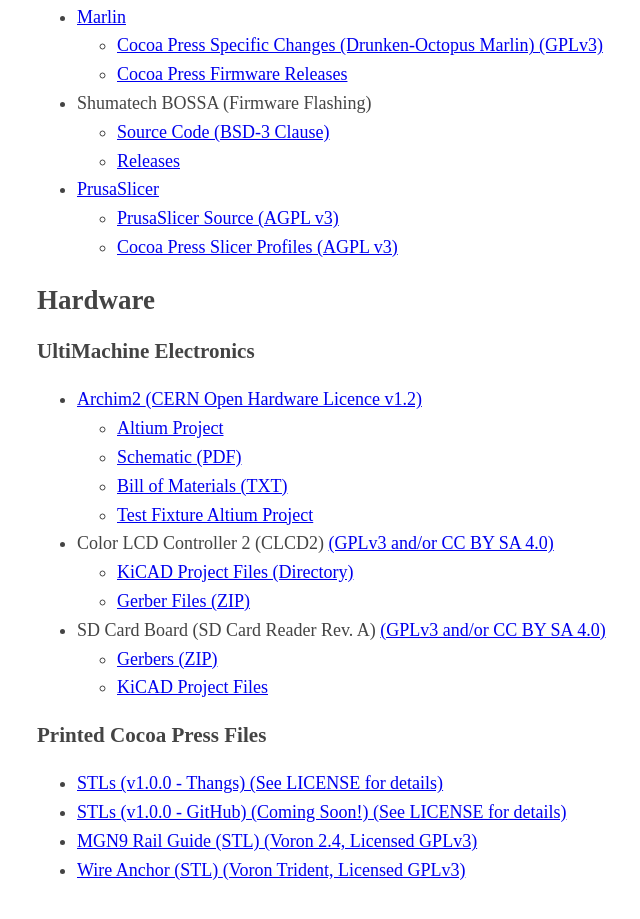
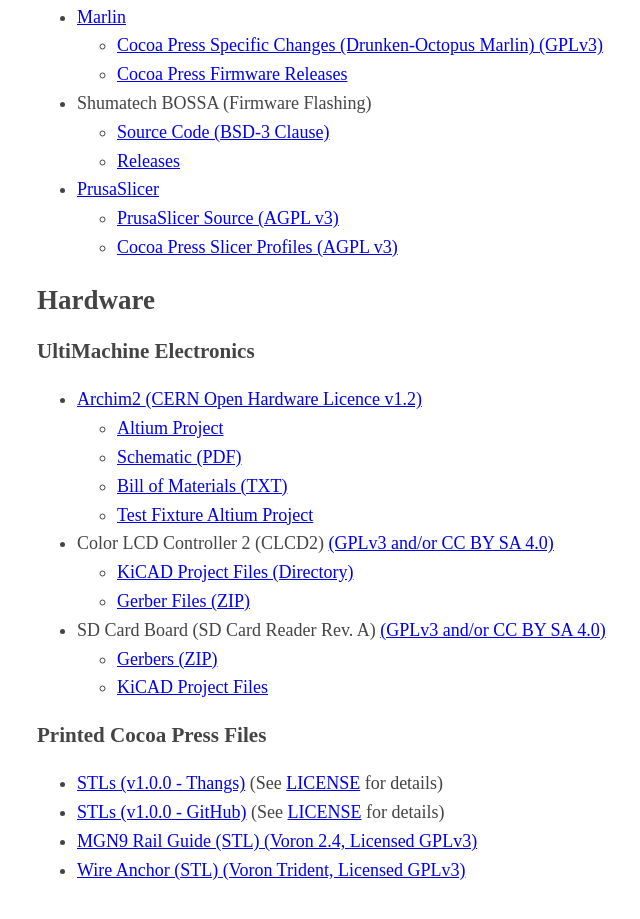
Before and after one commit to CocoaPress/opensource, a plain HTML site: page index.html in a window 1280 px wide. Shown: the part 477-1396 px from the top of the page, without its empty margins (278-918 px from the left). Drawn offline with Linux system fonts and the light colour scheme; a web font is replaced by a local one.

Commit message:
Added license callout to both Thangs + GitHub STL release and linked to GitHub release for convenience.

```diff
--- a/index.html
+++ b/index.html
@@ -76,8 +76,8 @@
 
 <h3>Printed Cocoa Press Files</h3>
     <ul>
-        <li><a href="https://thangs.com/designer/Cocoa%20Press/3d-model/Cocoa%20Press%203D%20Printed%20Parts-939895">STLs (v1.0.0 - Thangs) (See LICENSE for details)</a></li>
-        <li><a href="#">STLs (v1.0.0 - GitHub) (Coming Soon!) (See LICENSE for details)</a></li>
+        <li><a href="https://thangs.com/designer/Cocoa%20Press/3d-model/Cocoa%20Press%203D%20Printed%20Parts-939895">STLs (v1.0.0 - Thangs)</a> (See <a href="https://github.com/CocoaPress/PrintedParts/blob/main/LICENSE">LICENSE</a> for details)</li>
+        <li><a href="https://github.com/CocoaPress/PrintedParts">STLs (v1.0.0 - GitHub)</a> (See <a href="https://github.com/CocoaPress/PrintedParts/blob/main/LICENSE">LICENSE</a> for details)</li>
         <li><a href="https://github.com/VoronDesign/Voron-2/blob/Voron2.4/STLs/Tools/MGN9_rail_guide_x2.stl">MGN9 Rail Guide (STL) </a><a href="https://github.com/VoronDesign/Voron-2/blob/Voron2.4/LICENSE">(Voron 2.4,  Licensed GPLv3)</a></li>
         <li><a href="https://github.com/VoronDesign/Voron-Trident/blob/main/STLs/ElectronicsBay/cable_frame_anchor_x6.stl">Wire Anchor (STL) </a><a href="https://github.com/VoronDesign/Voron-Trident/blob/main/LICENSE">(Voron Trident, Licensed GPLv3)</a></li>
     </ul>
```
